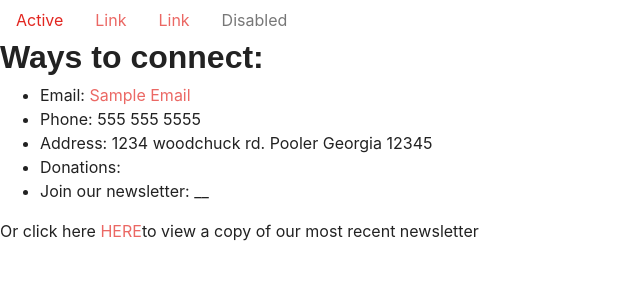
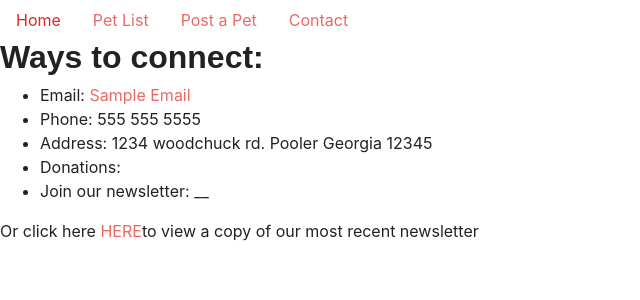
Before and after one commit to eamenatt/Pooler-Paws, a React (Create React App) app in the folder client/: page /Contact in a window 1280 px wide. Shown: the top 300 px of the page, without its empty margins (0-640 px from the left). Built offline with nearby package versions, Linux system fonts and the light colour scheme; a web font is replaced by a local one.

Commit message:
tied react router into nav component, created submit page, and changed title of website to pooler paws

```diff
--- a/client/public/index.html
+++ b/client/public/index.html
@@ -8,7 +8,7 @@
   <link rel="manifest" href="%PUBLIC_URL%/manifest.json">
   <link rel="shortcut icon" href="%PUBLIC_URL%/favicon.ico">
   <link rel="stylesheet" href="https://cdnjs.cloudflare.com/ajax/libs/bootswatch/4.0.0/journal/bootstrap.min.css" />
-  <title>React Reading List</title>
+  <title>Pooler Paws</title>
 </head>
 
 <body>
--- a/client/src/App.js
+++ b/client/src/App.js
@@ -3,30 +3,28 @@ import { BrowserRouter as Router, Route, Switch } from "react-router-dom";
 import Books from "./pages/Books";
 import Detail from "./pages/Detail";
 import NoMatch from "./pages/NoMatch";
-import About from "./pages/About";
+import Home from "./pages/Home";
 import Contact from "./pages/Contact";
 import Portfolio from "./pages/Portfolio";
+import Submit from "./pages/Submit";
 
 function App() {
   return (
     <Router>
       <div>
         <Switch>
-          {/* <Route exact path="/">
-            <Books />
-          </Route> */}
-          <Route exact path="/About">
-            <About />
-          </Route>
           <Route exact path="/Contact">
             <Contact />
           </Route>
           <Route exact path="/Portfolio">
             <Portfolio />
           </Route>
-          {/* <Route exact path="/books/:id">
-            <Detail />
-          </Route> */}
+          <Route exact path="/Submit">
+            <Submit />
+          </Route>
+          <Route exact path={["/Home", "/"]}>
+            <Home />
+          </Route>
           <Route>
             <NoMatch />
           </Route>
--- a/client/src/components/Navigation/index.js
+++ b/client/src/components/Navigation/index.js
@@ -3,28 +3,18 @@ import Nav from "react-bootstrap/Nav";
 
 function Navigation() {
   return (
-    // <nav className="navbar navbar-expand-lg navbar-dark bg-primary">
-    //   <a className="navbar-brand" href="/">
-    //     React Reading List
-    //   </a>
-    // </nav>
-    <Nav
-      activeKey="/home"
-      onSelect={(selectedKey) => alert(`selected ${selectedKey}`)}
-    >
+    <Nav activeKey="/home">
       <Nav.Item>
-        <Nav.Link href="/home">Active</Nav.Link>
+        <Nav.Link href="/Home">Home</Nav.Link>
       </Nav.Item>
       <Nav.Item>
-        <Nav.Link eventKey="link-1">Link</Nav.Link>
+        <Nav.Link href="/Portfolio">Pet List</Nav.Link>
       </Nav.Item>
       <Nav.Item>
-        <Nav.Link eventKey="link-2">Link</Nav.Link>
+        <Nav.Link href="/Submit">Post a Pet</Nav.Link>
       </Nav.Item>
       <Nav.Item>
-        <Nav.Link eventKey="disabled" disabled>
-          Disabled
-    </Nav.Link>
+        <Nav.Link href="/Contact">Contact</Nav.Link>
       </Nav.Item>
     </Nav>
   );
--- a/client/src/pages/About.js
+++ b/client/src/pages/Home.js
@@ -3,7 +3,7 @@ import { Container, Col, Row } from "react-bootstrap";
 import Navigation from "../components/Navigation";
 import Slides from "../components/Slides";
 
-function About() {
+function Home() {
     return (
         <div>
             <Navigation />
@@ -41,4 +41,4 @@ function About() {
     )
 }
 
-export default About;
+export default Home;
--- /dev/null
+++ b/client/src/pages/Submit.js
@@ -0,0 +1,10 @@
+import React from "react";
+import Navigation from "../components/Navigation";
+
+function Submit () {
+    return (
+        <Navigation/>
+    )
+}
+
+export default Submit;
```
Also changed, not shown: 1 other file (tests, documents, lock files or other folders).
